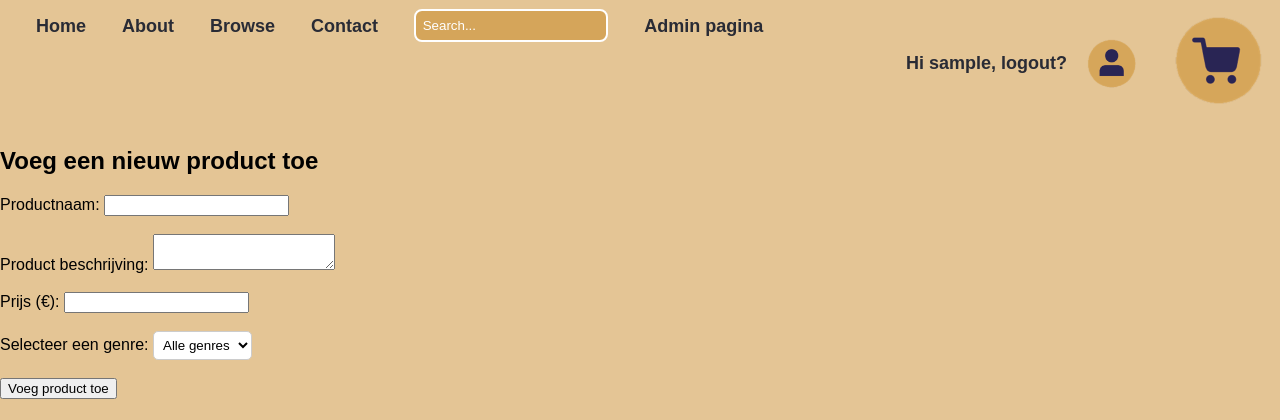
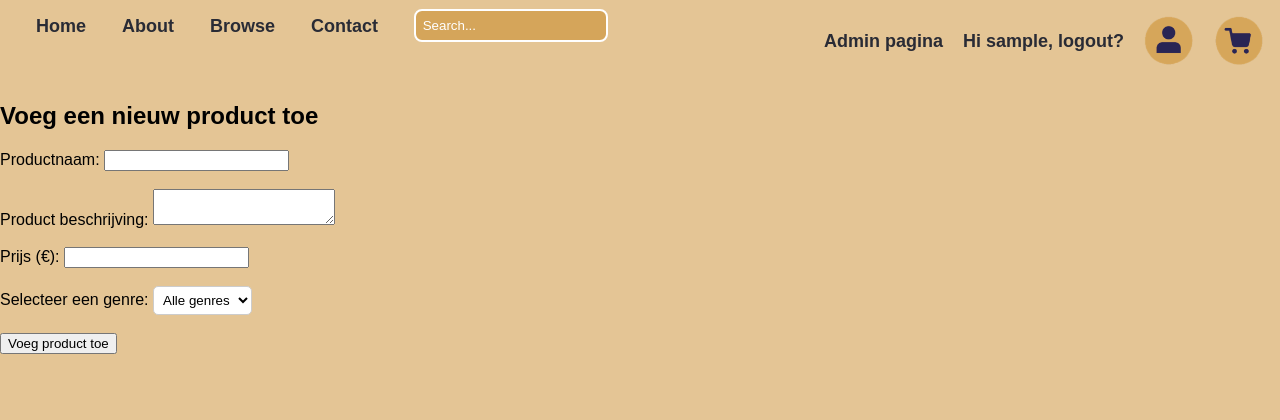
Before and after one commit to Audrey550/Online-Bookshop, a PHP site: page /admin.php in a window 1280 px wide. Shown: the top 420 px of the page. Run offline with PHP 8.4, Linux system fonts and the light colour scheme; the visitor is signed in with stand-in values (Sample User, id 1); data that the repository does not hold is empty.

Commit message:
Feat: added the admin.php link in the nav__logout div instead of a seperate div

```diff
--- a/nav.inc.php
+++ b/nav.inc.php
@@ -8,20 +8,17 @@
         <input type="text" name="search" placeholder="Search...">
     </form>
 
+    <div class="nav__logout">
             <!--INfo specifiek voor admins-->
         <?php if (isset($_SESSION['loggedin']) && $_SESSION['loggedin'] == true): ?>
             <?php if($_SESSION['usertype'] == 1): ?>
                 <a href="admin.php">Admin pagina</a>
             <?php endif ?>
+                <!--Info specifiek voor gebruikers-->
+                <a href="logout.php" class="logout">Hi <?php echo htmlspecialchars($_SESSION['username']); ?>, logout?</a><!--username veranderen-->
             <?php endif ?>
-
-    <!--Info specifiek voor gebruikers-->
-    <div class="nav__logout">
-        <a href="logout.php" class="logout">Hi <?php echo htmlspecialchars($_SESSION['username']); ?>, logout?</a><!--username veranderen-->
                 <a href="#"><img src="img/profileIcon.png"></a>
-    </div>
-
-    <div class="nav__shoppingCart">
                 <a href="#"> <img src="img/shoppingIcon.png"></a>
     </div>
+    <!--<a href="#"> <img src="img/shoppingIcon.png"></a>-->
 </nav>
```
Lines whose indentation alone changed are shown as unchanged.
